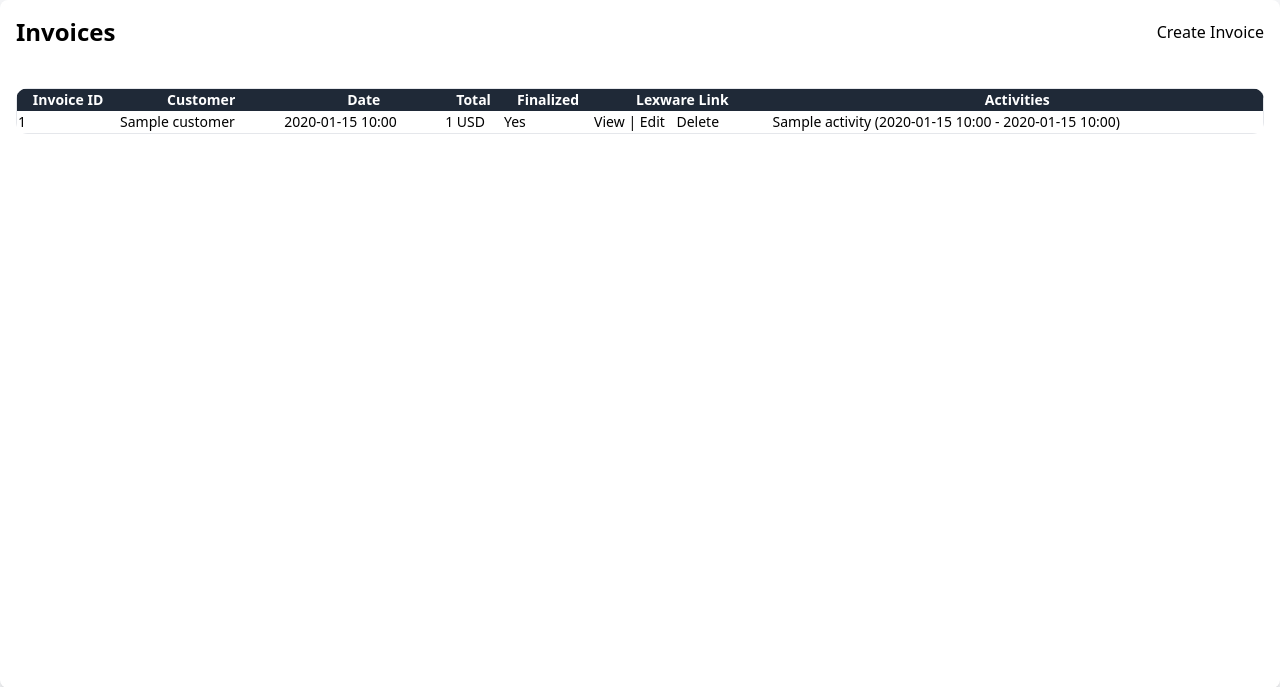
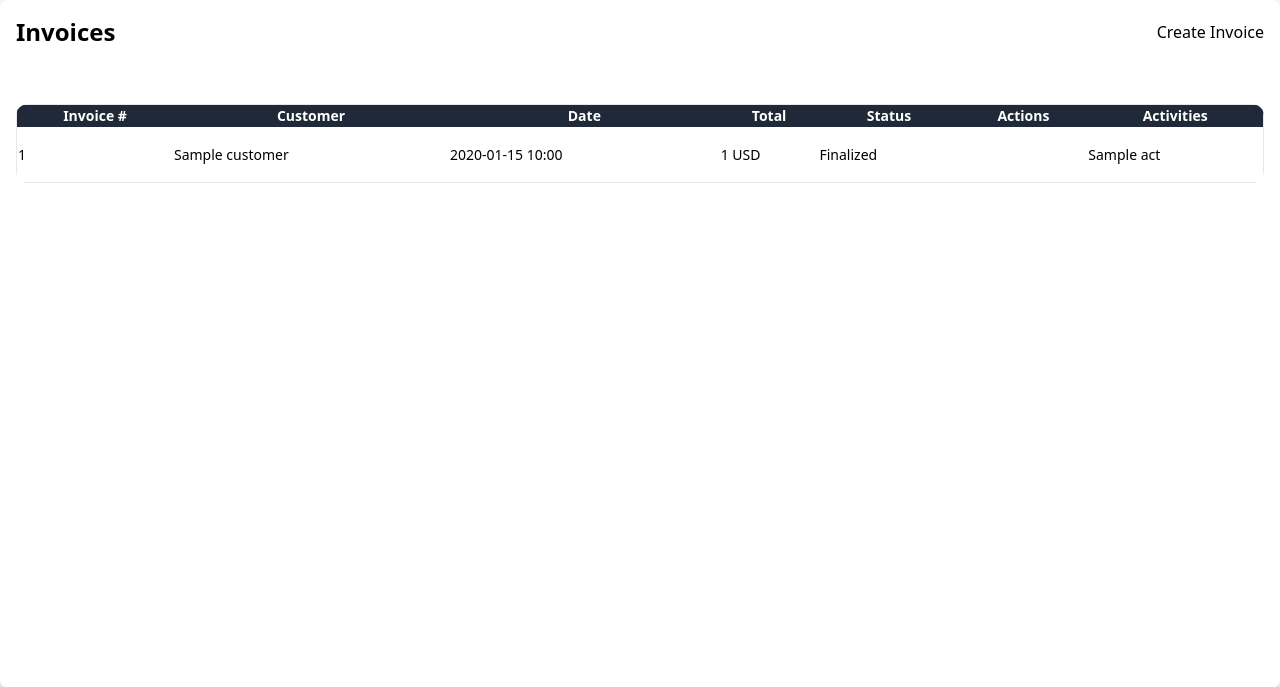
Before and after one commit to maki-it/LexTracker, a Django app: template app/frontend/templates/frontend/invoices.html in a window 1280 px wide. Shown: the part 48-735 px from the top of the page. Run offline with Django 5.2, Linux system fonts and the light colour scheme; the template is opened without the code that fills it: most values are stand-ins (such as "Sample title", 1, 10 or a date in 2020); some libraries are stand-ins or nearby versions.

Commit message:
feat(invoice): update invoice table layout and add activity listing

```diff
--- a/app/frontend/templates/frontend/invoices.html
+++ b/app/frontend/templates/frontend/invoices.html
@@ -6,51 +6,6 @@
     <button class="btn btn-primary" hx-get="/forms/customer-select" hx-target="#modal-body" hx-trigger="click" hx-swap="innerHTML">Create Invoice</button>
   </div>
   <div id="modal-body"></div>
-  <div id="invoice-table-container" class="overflow-x-auto rounded-xl w-full">
-    <table class="table table-auto w-full border-collapse border text-base-100">
-      <thead class="bg-gray-800 text-white font-bold">
-        <tr class="text-base-content text-sm">
-          <th>Invoice ID</th>
-          <th>Customer</th>
-          <th>Date</th>
-          <th>Total</th>
-          <th>Finalized</th>
-          <th>Lexware Link</th>
-          <th>Activities</th>
-        </tr>
-      </thead>
-      <tbody class="text-sm">
-        {% for invoice in invoices %}
-        <tr>
-          <td>{{ invoice.lexware_id }}</td>
-          <td>{{ invoice.customer.name }}</td>
-          <td>{{ invoice.created_at|date:'Y-m-d H:i' }}</td>
-          <td>{{ invoice.total_amount }} {{ invoice.currency }}</td>
-          <td>{{ invoice.finalized|yesno:"Yes,No" }}</td>
-          <td>
-            {% if invoice.lexware_id %}
-              <a href="https://app.lexware.de/permalink/invoices/view/{{ invoice.lexware_id }}" target="_blank">View</a>
-              |
-              <a href="https://app.lexware.de/permalink/invoices/edit/{{ invoice.lexware_id }}" target="_blank">Edit</a>
-            {% else %}-{% endif %}
-            <form method="POST" hx-post="/invoices/{{ invoice.id }}/delete/" hx-target="closest tr" hx-swap="outerHTML remove" style="display:inline;">
-              {% csrf_token %}
-              <button type="submit" class="btn btn-xs btn-error ml-2" title="Delete Invoice">Delete</button>
-            </form>
-          </td>
-          <td>
-            <ul>
-            {% for activity in invoice.activities.all %}
-              <li>{{ activity }} ({{ activity.started_at|date:'Y-m-d H:i' }} - {{ activity.ended_at|date:'Y-m-d H:i' }})</li>
-            {% endfor %}
-            </ul>
-          </td>
-        </tr>
-        {% empty %}
-        <tr><td colspan="7" class="text-center py-2 font-bold">No invoices found</td></tr>
-        {% endfor %}
-      </tbody>
-    </table>
-  </div>
+  {% include 'projects/invoice_table.html' %}
 </div>
 {% endblock %}
--- a/app/projects/templates/projects/invoice_table.html
+++ b/app/projects/templates/projects/invoice_table.html
@@ -1,35 +1,53 @@
 {# Invoice table partial for htmx use #}
-<div class="flex flex-row justify-end mb-2">
-  <button class="btn btn-primary" hx-get="/forms/invoice" hx-target="#modal-body" hx-trigger="click" hx-swap="innerHTML">Create Invoice</button>
-</div>
 <div id="modal-body"></div>
-<table id="invoice-table" class="table">
-  <thead>
-    <tr>
+<div id="invoice-table-container" class="overflow-x-auto rounded-xl w-full">
+  <table id="invoice-table" class="table table-auto w-full border-collapse border text-base-100">
+    <thead class="bg-gray-800 text-white font-bold">
+      <tr class="text-base-content text-sm">
         <th>Invoice #</th>
         <th>Customer</th>
         <th>Date</th>
         <th>Total</th>
         <th>Status</th>
         <th>Actions</th>
+        <th>Activities</th>
       </tr>
     </thead>
-  <tbody>
+    <tbody class="text-sm">
       {% for invoice in invoices %}
       <tr>
-      <td>{{ invoice.id }}</td>
+        <td>{{ invoice.lexware_id }}</td>
         <td>{{ invoice.customer }}</td>
-      <td>{{ invoice.created_at|date:"Y-m-d" }}</td>
-      <td>{{ invoice.total_amount }}</td>
+        <td>{{ invoice.created_at|date:"Y-m-d H:i" }}</td>
+        <td>{{ invoice.total_amount }} {{ invoice.currency }}</td>
         <td>{% if invoice.finalized %}Finalized{% else %}Draft{% endif %}</td>
         <td>
-        {% if invoice.lexware_url %}
-          <a href="{{ invoice.lexware_url }}" target="_blank">View</a>
-        {% endif %}
+          <div class="join">
+            <a class="join-item btn btn-xs btn-primary" href="https://app.lexware.de/permalink/invoices/edit/{{ invoice.lexware_id }}" target="_blank" title="Edit Invoice at Lexware Office">
+              <img src="/static/icons/edit.svg" class="h-4 invert" alt="Pen icon">
+            </a>
+            <a class="join-item btn btn-xs btn-secondary" href="https://app.lexware.de/permalink/invoices/view/{{ invoice.lexware_id }}" target="_blank" title="View Invoice at Lexware Office">
+              <img src="/static/icons/eye.svg" class="h-4 invert" alt="Eye icon">
+            </a>
+            <form method="POST" hx-post="/invoices/{{ invoice.id }}/delete/" hx-target="closest tr" hx-swap="outerHTML remove" class="inline">
+              {% csrf_token %}
+              <button type="submit" class="join-item btn btn-xs btn-error" title="Delete Invoice">
+                <img src="/static/icons/trash.svg" class="h-4 invert" alt="trash icon">
+              </button>
+            </form>
+          </div>
+        </td>
+        <td>
+          <ul>
+            {% for activity in invoice.activities.all %}
+              <li class="list-item">{{ activity }}</li>
+            {% endfor %}
+          </ul>
         </td>
       </tr>
       {% empty %}
-    <tr><td colspan="6">No invoices found.</td></tr>
+      <tr><td colspan="7">No invoices found.</td></tr>
       {% endfor %}
     </tbody>
   </table>
+</div>
--- a/app/projects/views.py
+++ b/app/projects/views.py
@@ -534,9 +534,11 @@ def process_invoice_form(request):
                 activity.save()
             invoices = Invoice.objects.select_related('customer').prefetch_related('activities').order_by('-created_at')
             if request.headers.get('HX-Request'):
+                # For HTMX requests, only render the invoice table partial
+                return render(request, 'projects/invoice_table.html', {'invoices': invoices})
+            else:
+                # For normal requests, render the full invoices page
                 return render(request, 'frontend/invoices.html', {'invoices': invoices})
-            else:
-                return render(request, 'projects/invoice_table.html', {'invoices': invoices})
         except Exception as e:
             return render(request, 'projects/invoice_form.html', {'form': form, 'error': f'API error: {e}, Response: {response.text}'})
     return render(request, 'projects/invoice_form.html', {'form': form, 'error': 'Invalid selection'})
```
Also changed, not shown: app/frontend/static/icons/eye.svg (added), 1 other file. Lines whose indentation alone changed are shown as unchanged.
